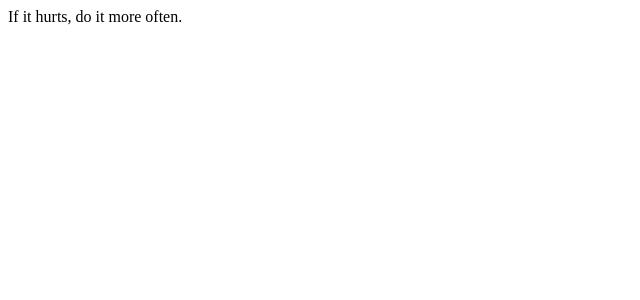
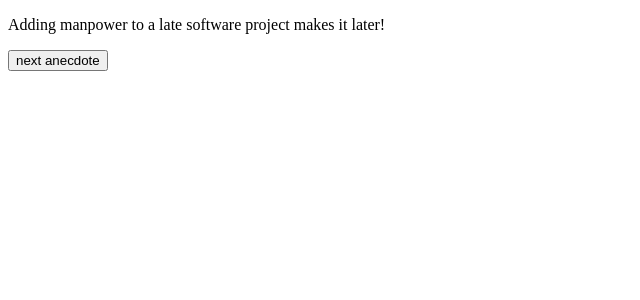
Before and after one commit to Slohis/FullS, a React (Create React App) app in the folder part01/anecdotes/: page / in a window 1280 px wide. Shown: the top 300 px of the page, without its empty margins (0-640 px from the left). Built offline with nearby package versions, Linux system fonts and the light colour scheme.

Commit message:
Added button for displaying a random anecdote

```diff
--- a/part01/anecdotes/src/App.js
+++ b/part01/anecdotes/src/App.js
@@ -12,11 +12,17 @@ const App = () => {
     'The only way to go fast, is to go well.'
   ]
 
-  const [selected, setSelected] = useState(0)
+  const generateRandomNumber = (maxValue) => {
+    return Math.floor(Math.random() * maxValue)
+  }
+
+  const i = generateRandomNumber(anecdotes.length)
+  const [selected, setSelected] = useState(i)
 
   return (
     <div>
-      {anecdotes[selected]}
+      <p>{anecdotes[selected]}</p>
+      <button onClick={() => setSelected(generateRandomNumber(anecdotes.length))}>next anecdote</button>
     </div>
   )
 }
```
